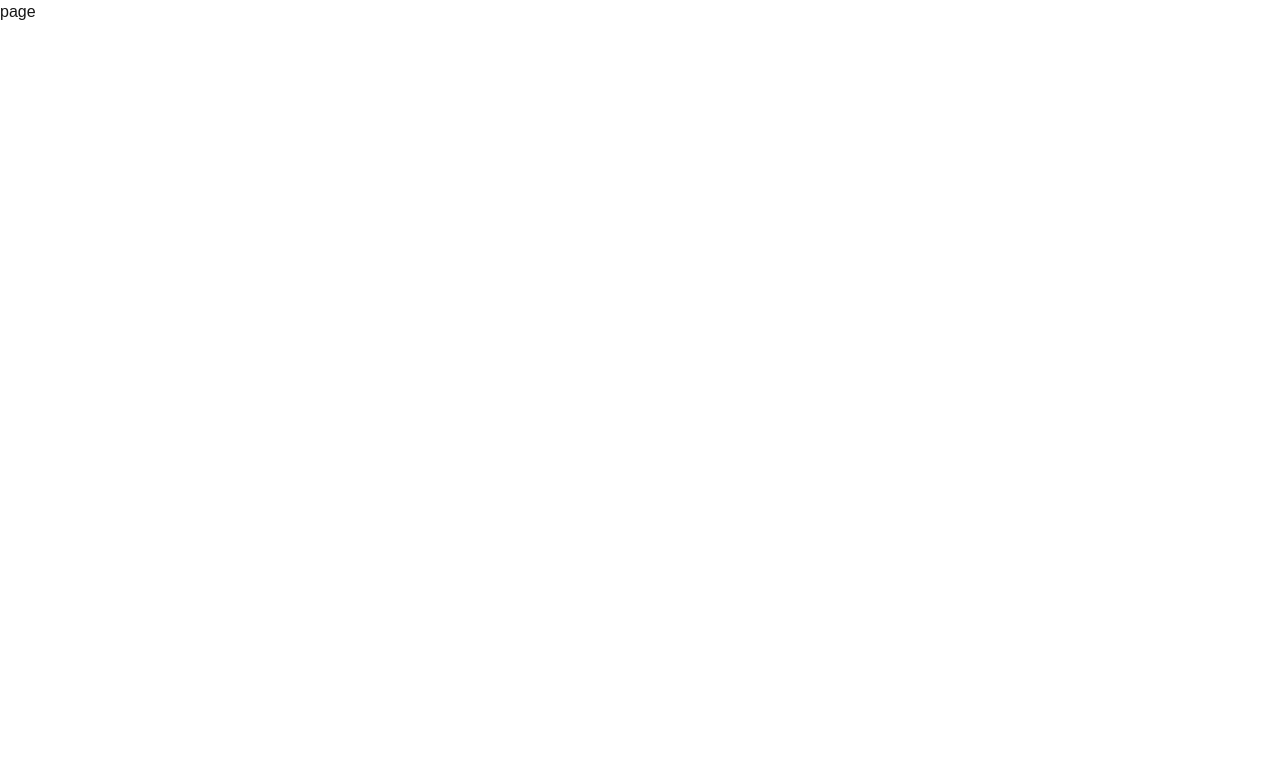
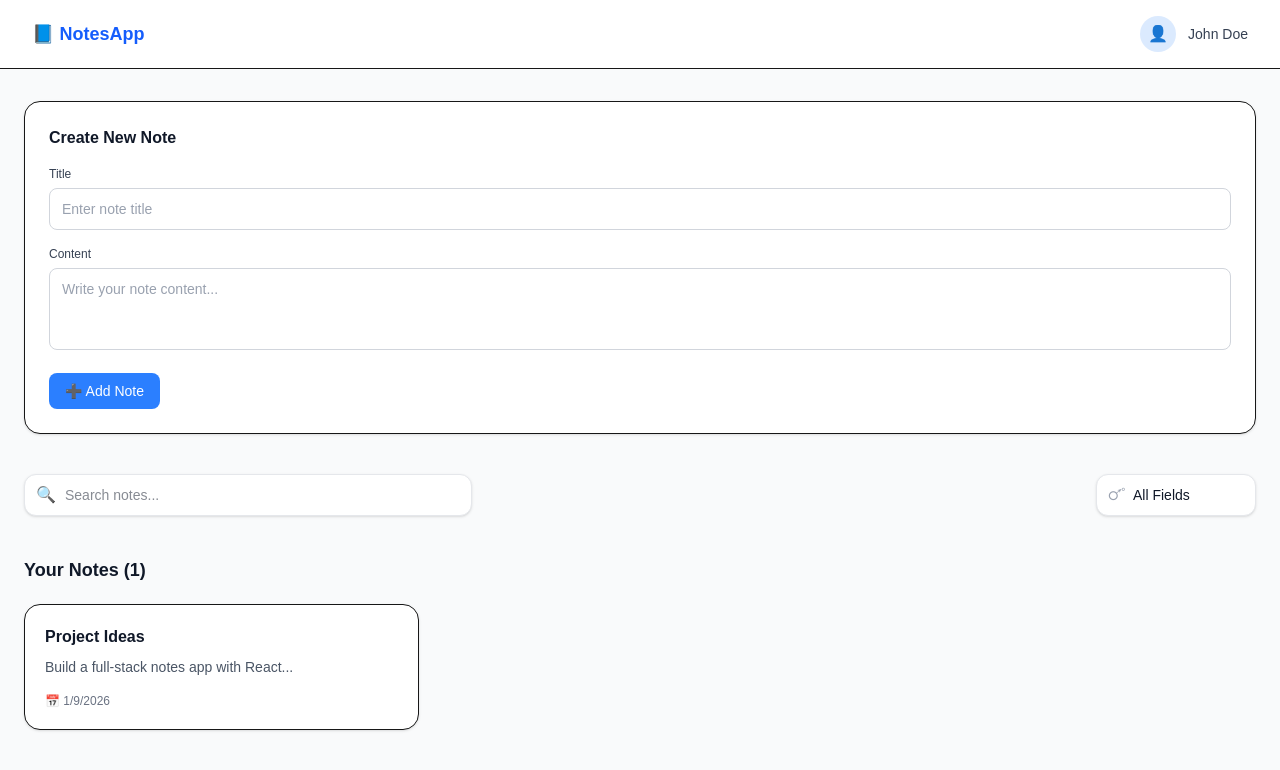
Before and after one commit to Shubham-Atri99/Nextjs_notesApp, a Next.js app: page /dashboard in a window 1280 px wide. Shown: the top 770 px of the page. Built offline with nearby package versions, Linux system fonts and the light colour scheme.

Commit message:
completed frontend for dashboard

```diff
--- /dev/null
+++ b/Types/Note.ts
@@ -0,0 +1,7 @@
+export interface Note {
+  id: string;
+  title: string;
+  content: string;
+  createdAt: any; // Firestore Timestamp
+  userId: string;
+}
--- a/app/dashboard/page.tsx
+++ b/app/dashboard/page.tsx
@@ -1,9 +1,28 @@
-import React from 'react'
+import Navbar from "@/components/Navbar";
+import CreateNote from "@/components/CreateNote";
+import NotesGrid from "@/components/NotesGrid";
+import NotesToolbar from "@/components/NotesToolbar";
 
-const page = () => {
+const mockNotes = [
+  {
+    id: "1",
+    title: "Project Ideas",
+    content: "Build a full-stack notes app with React...",
+    createdAt: { seconds: Date.now() / 1000 },
+    userId: "123",
+  },
+];
+
+export default function DashboardPage() {
   return (
-    <div>page</div>
-  )
+    <div className="min-h-screen bg-gray-50">
+      <Navbar />
+
+      <main className="mx-auto max-w-7xl px-6 py-8 space-y-10">
+        <CreateNote />
+        <NotesToolbar />
+        <NotesGrid notes={mockNotes} />
+      </main>
+    </div>
+  );
 }
-
-export default page
--- /dev/null
+++ b/components/CreateNote.tsx
@@ -0,0 +1,47 @@
+"use client";
+
+import { useState } from "react";
+
+export default function CreateNote() {
+  const [title, setTitle] = useState("");
+  const [content, setContent] = useState("");
+
+  return (
+    <section className="rounded-2xl border bg-white p-6 shadow-sm">
+      <h2 className="mb-4 text-base font-semibold text-gray-900">
+        Create New Note
+      </h2>
+
+      <div className="space-y-4">
+        <div>
+          <label className="mb-1.5 block text-xs font-medium text-gray-700">
+            Title
+          </label>
+          <input
+            value={title}
+            onChange={(e) => setTitle(e.target.value)}
+            placeholder="Enter note title"
+            className="w-full rounded-lg border border-gray-300 bg-white px-3 py-2.5 text-sm text-gray-900 caret-blue-600 placeholder:text-gray-400 focus:border-blue-500 focus:ring-2 focus:ring-blue-200 outline-none transition"
+          />
+        </div>
+
+        <div>
+          <label className="mb-1.5 block text-xs font-medium text-gray-700">
+            Content
+          </label>
+          <textarea
+            value={content}
+            onChange={(e) => setContent(e.target.value)}
+            placeholder="Write your note content..."
+            rows={3}
+            className="w-full rounded-lg border border-gray-300 bg-white px-3 py-2.5 text-sm text-gray-900 caret-blue-600 placeholder:text-gray-400 focus:border-blue-500 focus:ring-2 focus:ring-blue-200 outline-none resize-none transition"
+          />
+        </div>
+
+        <button className="inline-flex items-center gap-2 rounded-lg bg-blue-500 px-4 py-2 text-sm font-medium text-white hover:bg-blue-600 transition">
+          ➕ Add Note
+        </button>
+      </div>
+    </section>
+  );
+}
--- /dev/null
+++ b/components/Navbar.tsx
@@ -0,0 +1,18 @@
+"use client";
+
+export default function Navbar() {
+  return (
+    <header className="flex items-center justify-between border-b bg-white px-8 py-4">
+      <div className="flex items-center gap-2 text-lg font-semibold text-blue-600">
+        📘 NotesApp
+      </div>
+
+      <div className="flex items-center gap-3">
+        <div className="h-9 w-9 rounded-full bg-blue-100 flex items-center justify-center">
+          👤
+        </div>
+        <span className="text-sm font-medium text-gray-700">John Doe</span>
+      </div>
+    </header>
+  );
+}
--- /dev/null
+++ b/components/NotesCard.tsx
@@ -0,0 +1,29 @@
+import type { Note as NoteType } from "@/Types/Note";
+
+interface NotesCardProps {
+  note: NoteType;
+}
+
+export default function NotesCard({ note }: NotesCardProps) {
+  const formatCreatedAt = (createdAt: any) => {
+    if (!createdAt) return "";
+    if (typeof createdAt?.toDate === "function")
+      return createdAt.toDate().toLocaleDateString();
+    if (createdAt?.seconds)
+      return new Date(createdAt.seconds * 1000).toLocaleDateString();
+    if (createdAt instanceof Date) return createdAt.toLocaleDateString();
+    return String(createdAt);
+  };
+
+  return (
+    <div className="rounded-2xl border bg-white p-5 shadow-sm hover:shadow-md transition">
+      <h4 className="mb-2 font-semibold text-gray-900">{note.title}</h4>
+      <p className="mb-4 text-sm text-gray-600 line-clamp-3">
+        {note.content}
+      </p>
+      <div className="flex items-center gap-2 text-xs text-gray-500">
+        📅 {formatCreatedAt(note.createdAt)}
+      </div>
+    </div>
+  );
+}
--- /dev/null
+++ b/components/NotesGrid.tsx
@@ -0,0 +1,29 @@
+import NotesCard from "./NotesCard";
+
+interface Note {
+  id: string;
+  title: string;
+  content: string;
+  createdAt: any;
+  userId: string;
+}
+
+interface Props {
+  notes: Note[];
+}
+
+export default function NotesGrid({ notes }: Props) {
+  return (
+    <section>
+      <h3 className="mb-5 text-lg font-semibold text-gray-900">
+        Your Notes ({notes.length})
+      </h3>
+
+      <div className="grid gap-6 sm:grid-cols-2 lg:grid-cols-3">
+        {notes.map((note) => (
+          <NotesCard key={note.id} note={note} />
+        ))}
+      </div>
+    </section>
+  );
+}
--- /dev/null
+++ b/components/NotesToolbar.tsx
@@ -0,0 +1,28 @@
+"use client";
+
+export default function NotesToolbar() {
+  return (
+    <div className="flex flex-col gap-4 sm:flex-row sm:items-center sm:justify-between">
+      <div className="relative w-full sm:max-w-md">
+        <span className="pointer-events-none absolute left-3 top-1/2 -translate-y-1/2 text-gray-400">
+          🔍
+        </span>
+        <input
+          placeholder="Search notes..."
+          className="w-full rounded-xl border border-gray-200 bg-white pl-10 pr-4 py-2.5 text-sm text-gray-900 shadow-sm focus:border-blue-500 focus:ring-2 focus:ring-blue-200 outline-none transition"
+        />
+      </div>
+
+      <div className="relative">
+        <span className="pointer-events-none absolute left-3 top-1/2 -translate-y-1/2 text-gray-400">
+          🜜
+        </span>
+        <select className="w-40 appearance-none rounded-xl border border-gray-200 bg-white pl-9 pr-8 py-2.5 text-sm text-gray-900 shadow-sm focus:border-blue-500 focus:ring-2 focus:ring-blue-200 outline-none transition">
+          <option>All Fields</option>
+          <option>Title</option>
+          <option>Content</option>
+        </select>
+      </div>
+    </div>
+  );
+}
```
Also changed, not shown: app/api/notes/[id]/route.ts (added).
